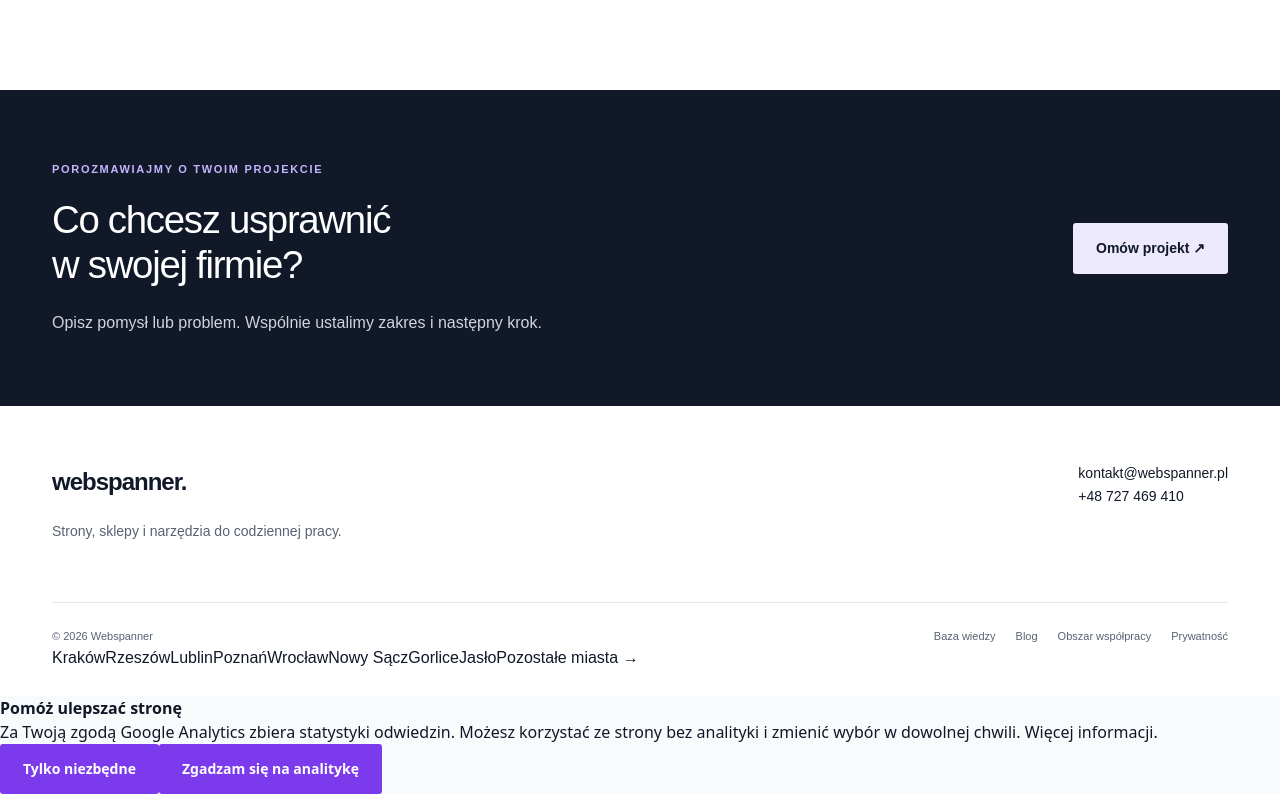
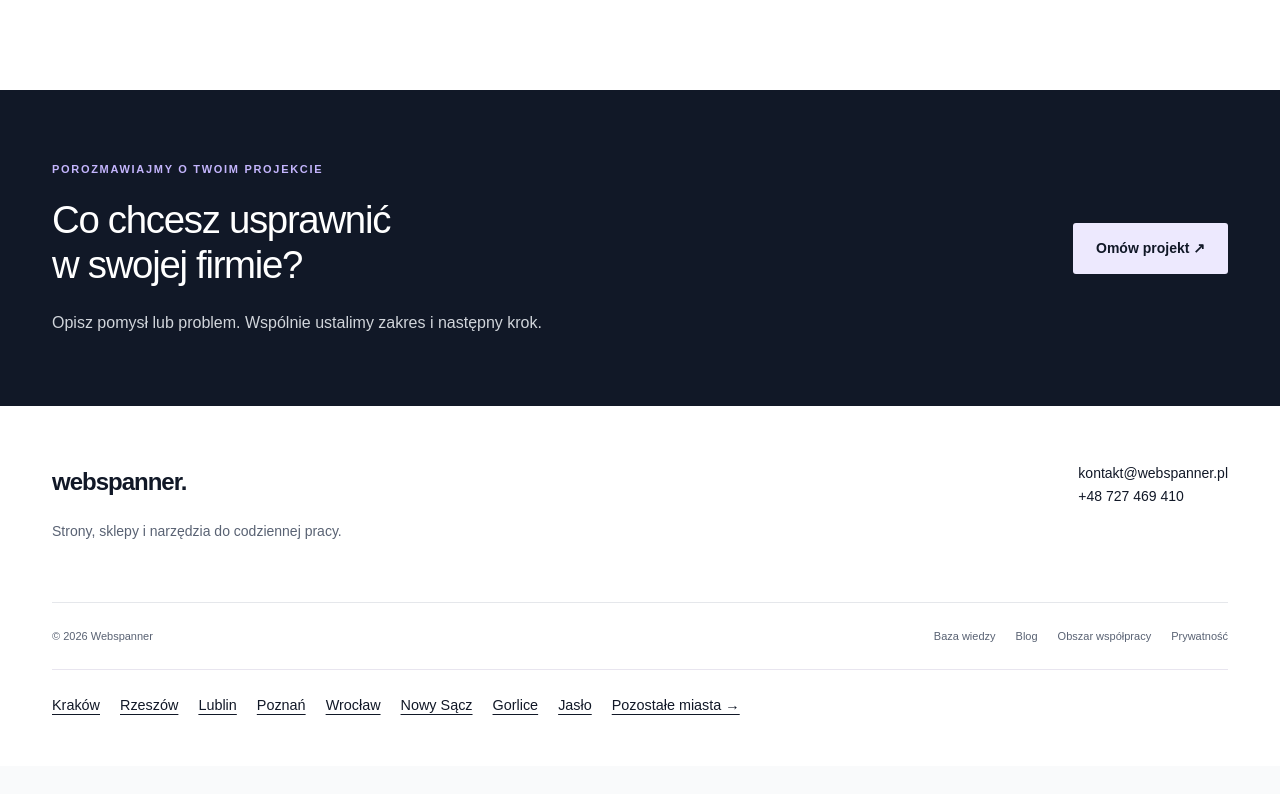
Before and after one commit to tadek24/webspanner-site, a Next.js app: page /oferta/aplikacje-biznesowe in a window 1280 px wide. Shown: the part 1874-2668 px from the top of the page. After the commit the page ends 2640 px from the top, so only its background shows below. Built offline with nearby package versions, Linux system fonts and the light colour scheme.

Commit message:
Style city offers and consent banner

```diff
--- a/styles/globals.css
+++ b/styles/globals.css
@@ -1200,3 +1200,26 @@
     gap: 0;
   }
 }
+/* Service area pages */
+.ws-location-note { color: #6b7280; font-size: .9rem; max-width: 760px; margin-top: 1.8rem; }
+.ws-location-example { display: grid; grid-template-columns: 1.3fr 1fr; gap: 3rem; align-items: start; }
+.ws-location-example p { max-width: 66ch; line-height: 1.8; color: #5b626f; }
+.ws-location-brief { background: #fff; padding: 2rem; border: 1px solid #e8e5ef; border-radius: 8px; }
+.ws-location-brief li { margin: .85rem 0; }
+.ws-location-services, .ws-city-grid { display: grid; grid-template-columns: repeat(2,minmax(0,1fr)); gap: 1.5rem; margin-top: 2rem; }
+.ws-location-services article, .ws-city-grid article { padding: 1.75rem; border: 1px solid #e8e5ef; border-radius: 8px; background: #fff; }
+.ws-location-services p { color: #5b626f; line-height: 1.75; }
+.ws-region + .ws-region { margin-top: 3.5rem; }
+.ws-region h2 { font-size: clamp(1.5rem,3vw,2rem); }
+.ws-location-links { display: flex; flex-wrap: wrap; gap: .6rem 1.25rem; margin-top: 1.5rem; font-size: .9rem; }
+.ws-location-links a { text-decoration: underline; text-underline-offset: .25rem; }
+.ws-footer-cities { padding: 1.5rem 0; border-top: 1px solid #e8e5ef; }
+@media(max-width:760px) { .ws-location-example, .ws-location-services, .ws-city-grid { grid-template-columns: 1fr; } .ws-location-brief { padding: 1.5rem; } }
+/* Optional analytics preferences */
+.ws-consent { position:fixed; z-index:100; bottom:1rem; left:1rem; right:1rem; max-width:1100px; margin:auto; padding:1.4rem; background:#fff; color:#111827; box-shadow:0 8px 48px #11182726; border:1px solid #e5e7eb; border-radius:8px; display:flex; gap:1.5rem; align-items:center; }
+.ws-consent p { font-size:.85rem; line-height:1.6; margin:.5rem 0 0; max-width:70ch; }
+.ws-consent a { text-decoration:underline; }
+.ws-consent-actions { display:flex; flex-wrap:wrap; gap:.65rem; flex-shrink:0; }
+.ws-consent .ws-button { font-size:.8rem; padding:.75rem 1rem; cursor:pointer; }
+.ws-consent-settings { position:fixed; bottom:.6rem; left:.6rem; z-index:80; background:#fff; border:1px solid #e5e7eb; border-radius:4px; padding:.4rem .7rem; font-size:.7rem; color:#596273; cursor:pointer; }
+@media(max-width:900px) { .ws-consent { flex-direction:column; align-items:stretch; gap:1rem; } }
```
